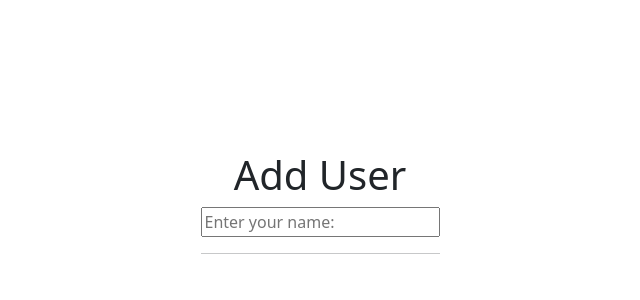
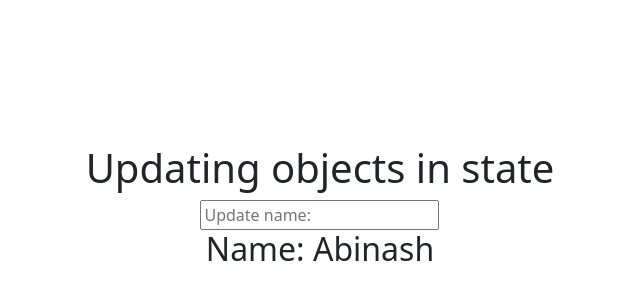
Before and after one commit to Abinash-016/reactjs, a React (Vite) app: page / in a window 1280 px wide. Shown: the part 190-490 px from the top of the page, without its empty margins (320-960 px from the left). Built offline with nearby package versions, Linux system fonts and the light colour scheme.

Commit message:
Updating objects in state

```diff
--- a/src/App.jsx
+++ b/src/App.jsx
@@ -16,6 +16,8 @@ import UseForm from './UseFormstatus';
 import UseTransition from './UseTranstionHook';
 import AddUser from './AddUser';
 import Lifting from './liftingStateUp';
+import Ob from './UpdatingObjects';
+
 
 // import Comp from './Component'
 
@@ -324,8 +326,11 @@ function App(){
 
         {/* <UseTransition/> */}
 
-        <AddUser setUser={setUser} ></AddUser>
-        <Lifting  user={user} />
+        {/* <AddUser setUser={setUser} ></AddUser>
+        <Lifting  user={user} /> */}
+
+
+        <Ob></Ob>
     </div>
   )
 }
--- /dev/null
+++ b/src/UpdatingObjects.jsx
@@ -0,0 +1,22 @@
+import { useState } from "react";
+
+function Ob(){
+    const [data,setData]=useState({
+        name:'Abinash'
+    })
+
+    const handleName=(val)=>{
+        data.name=val;
+        setData({...data})  //it will create another object amd the assigns value to it
+            }
+    return (
+        <div>
+            <h1>Updating objects in state</h1>
+            <input type="text" placeholder="Update name:"
+            onChange={(event)=>handleName(event.target.value)}/>
+            <h2>Name: {data.name}</h2>
+        </div>
+    )
+}
+
+export default Ob;
```
